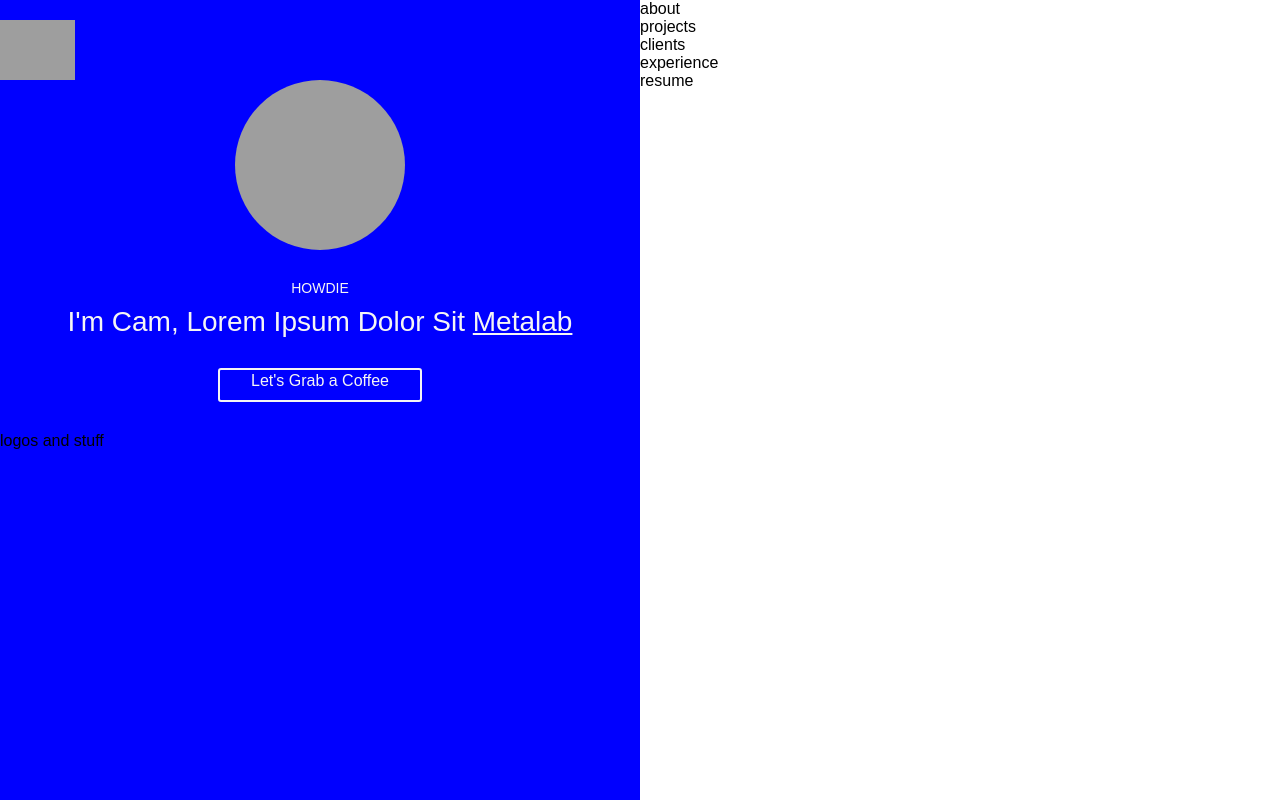
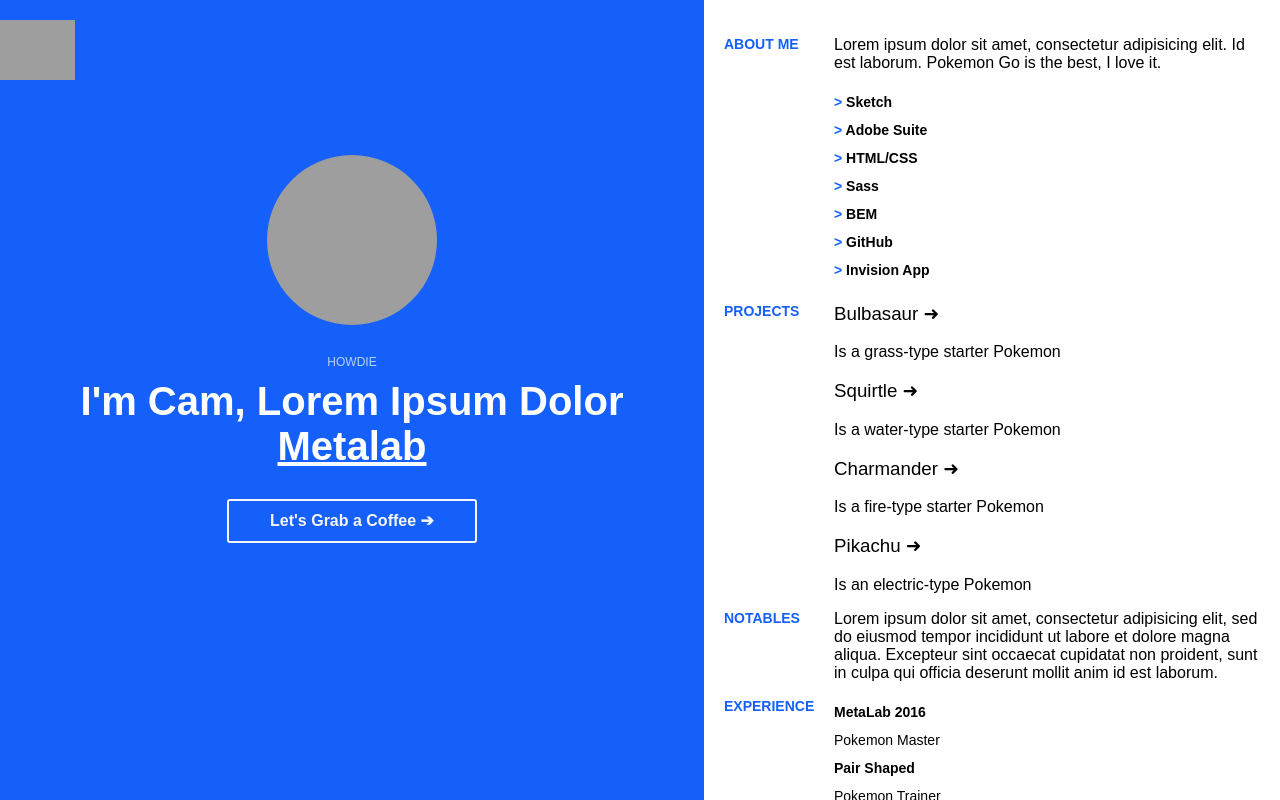
Before and after one commit to srosebattles/camstrobel, a plain HTML site: page index.html in a window 1280 px wide. Drawn offline with Linux system fonts and the light colour scheme; grey boxes are pictures that could not be loaded.

Commit message:
where I finished on Fri

```diff
--- a/index.html
+++ b/index.html
@@ -10,16 +10,59 @@
       <div class="opllogo"></div>
       <div class="headshot"><img class="headshot" src="http://www.camstrobel.com/images/avatar-cam.jpg" alt="Picture of Mr. Strobel" /></div>
       <div class="howdie">HOWDIE</div>
-      <div class="mytitle">I'm Cam, Lorem Ipsum Dolor Sit <a class="mytitle" href="http://www.metalab.com">Metalab</a></div>
-      <a class="button" href="mailto:camstrobel@gmail.com">Let's Grab a Coffee</a>
-      <div class="footer">logos and stuff</div>
+      <div class="mytitle">I'm Cam, Lorem Ipsum Dolor <a class="mytitle" href="http://www.metalab.com">Metalab</a></div>
+      <a class="button" href="mailto:camstrobel@gmail.com">Let's Grab a Coffee &#10132;</a>
+      <div class="footer">
+        <a class="twitter" href="http://twitter.com"></a>
+        <a class="github" href="https://github.com"></a>
+        <a class="instagram" href="http://instagram.com"></a>
+        <a class="linkedin" href="http://linkedin.com"></a>
+        <a class="dribble" href="http://dribbble.com"></a>
+      </div>
     </div>
     <div class="rightcontainer">
-      <div class="about">about</div>
-      <div class="projects">projects</div>
-      <div class="clients">clients</div>
-      <div class="experience">experience</div>
-      <div class="resume">resume</div>
+      <div class="about"><div class="right_title">ABOUT ME</div>
+      <p class="stuff">Lorem ipsum dolor sit amet, consectetur adipisicing elit. Id est laborum. Pokemon Go is the best, I love it. </p>
+    <ul class="firstlist">
+      <li class="try"> Sketch</li>
+      <li class="try"> Adobe Suite</li>
+      <li class="try"> HTML/CSS</li>
+      <li class="try"> Sass</li>
+      <li class="try"> BEM</li>
+      <li class="try"> GitHub</li>
+      <li class="try"> Invision App</li>
+
+    </ul>
+      </div>
+      <div class="projects"><div class="right_title">PROJECTS</div>
+      <h3 class="stuff"><a href="https://www.neopets.com" class="rightlink">Bulbasaur &#10140;</a></h3>
+      <p class="stuff">Is a grass-type starter Pokemon</p>
+      <h3 class="stuff"><a href="https://www.neopets.com" class="rightlink">Squirtle</a> &#10140;</h3>
+      <p class="stuff"> Is a water-type starter Pokemon</p>
+      <h3 class="stuff"><a href="https://www.neopets.com" class="rightlink">Charmander</a> &#10140;</h3>
+      <p class="stuff">Is a fire-type starter Pokemon</p>
+      <h3 class="stuff"><a href="https://www.neopets.com" class="rightlink">Pikachu</a> &#10140;</h3>
+      <p class="stuff">Is an electric-type Pokemon</p>
+    </div>
+      <div class="clients"><div class="right_title">NOTABLES</div>
+      <p class="stuff">Lorem ipsum dolor sit amet, consectetur adipisicing elit, sed do eiusmod tempor incididunt ut labore et dolore magna aliqua. Excepteur sint occaecat cupidatat non proident, sunt in culpa qui officia deserunt mollit anim id est laborum.</p></div>
+      <div class="experience"><div class="right_title">EXPERIENCE</div>
+      <ul class="explist">
+        <li><b>MetaLab 2016</b></li>
+        <li>Pokemon Master</li>
+        <li><b>Pair Shaped</b></li>
+        <li>Pokemon Trainer</li>
+        <li><b>Mad Hatter</b></li>
+        <li>Dog Walker</li>
+        <li><b>Blackberry</b></li>
+        <li>Trick-or-treater</li>
+        <li><b>Bluenotes</b></li>
+        <li>Trick-or-treater</li>
+        <li><b>Freelance</b></li>
+        <li>Door-to-Door Salesperson of the Year</li>
+      </ul>
+    </div>
+      <div class="resume"><h3 class="stuff"><a href="https://www.linkedin.com" class="rightlink">View My Resume &#10140;</a></h3></div>
     </div>
   </body>
 </html>
--- a/style.css
+++ b/style.css
@@ -1,9 +1,30 @@
+* {
+  box-sizing: border-box;
+  }
+
+/** {
+    outline: 3px red solid;
+  }*/
+
 html, body {
-  box-sizing: border-box;
   height: 100vh;
   margin: 0;
   padding: 0;
   font-family: sans-serif;
+}
+
+a {
+  transition: .3s;
+  transition-property: opacity;
+}
+
+a:hover {
+  opacity: .7;
+}
+
+.rightlink:link {
+  color: black;
+  text-decoration:none;
 }
 
 .opllogo {
@@ -14,27 +35,38 @@ html, body {
   height: 60px;
   display: block;
   background: url("https://s3.amazonaws.com/onepagelove/one-page-love-award-left.png") no-repeat;
+  transition: .1s;
+  transition-property: opacity;
+}
+
+.opllogo:hover {
+opacity: .7;
 }
 
 .leftcontainer {
   display: inline-block;
   position: relative;
-  height: 100%;
-  width: 50%;
-  background-color: blue;
+  min-height: 500px;
+  height: 100vh;
+  width: 55%;
+  background-color: #1560FB;
   float: left;
 }
 
 .rightcontainer {
   display: inline-block;
-  height: 100%;
-  width: 50%;
+  height: 100vh;
+  width: 45%;
   float: right;
+  background-color: #FFFFFF;
+  padding: 20px;
+  overflow-y: scroll;
 }
 
 .headshot {
   display: block;
   margin: auto;
+  margin-top: 75px;
   width: 170px;
   height: 170px;
   border-radius: 200px;
@@ -43,16 +75,20 @@ html, body {
 
 .howdie {
   text-align: center;
-  font-size: 14px;
-  color: whitesmoke;
+  font-size: 12px;
+  color: rgba(255,255,255,.7);
   margin-top: 30px;
 }
 
 .mytitle {
   text-align: center;
-  color: whitesmoke;
+  color: #FEFEFF;
   margin-top: 10px;
-  font-size: 28px;
+  margin-left: auto;
+  margin-right: auto;
+  font-size: 40px;
+  max-width: 550px;
+  font-weight: 600;
 }
 
 .button {
@@ -60,14 +96,90 @@ html, body {
   position: relative;
   text-align: center;
   margin: 30px auto;
-  width: 200px;
+  width: 250px;
   height:30px;
-  line-height: 22px;
+  padding: 10px;
+  padding-bottom: 30px;
   color: whitesmoke;
-  background-color: blue;
+  background-color: #1560FB;
   border-width: 2px;
   border-radius: 3px;
   border-style: solid;
   border-color: whitesmoke;
+  font-weight: 600;
   text-decoration: none;
+  transition: .3s;
+  transition-property: color, background-color;
 }
+
+.button:hover {
+  background-color: #FEFEFF;
+  color: #1560FB;
+}
+
+.twitter{
+
+}
+
+.github{
+
+}
+
+.instagram{
+
+}
+
+.dribble{
+
+}
+
+.linkedin{
+
+}
+
+.right_title {
+  display: block;
+  clear: both;
+  float: left;
+  width: 80px;
+  margin-right: 30px;
+  color: #1560FB;
+  font-weight: 600;
+  font-size: 14px;
+}
+
+.stuff {
+  margin-left: 110px;
+  max-width: 500px;
+  font-weight: normal;
+}
+
+ul {
+  list-style-type: none;
+  font-weight: 600;
+  font-size: 14px;
+  line-height: 28px;
+}
+
+.firstlist {
+  margin-left: 70px;
+}
+
+li.try::before {
+  content: ">  ";
+  color: #1560FB;
+}
+
+.explist {
+  padding-left: 110px;
+  margin-left: 0;
+}
+
+ul.explist:nth-child(2) {
+  font-weight: normal;
+}
+
+.resume {
+  font-weight: 600;
+  margin-top: 30px;
+}
```
Also changed, not shown: 1 other file.
